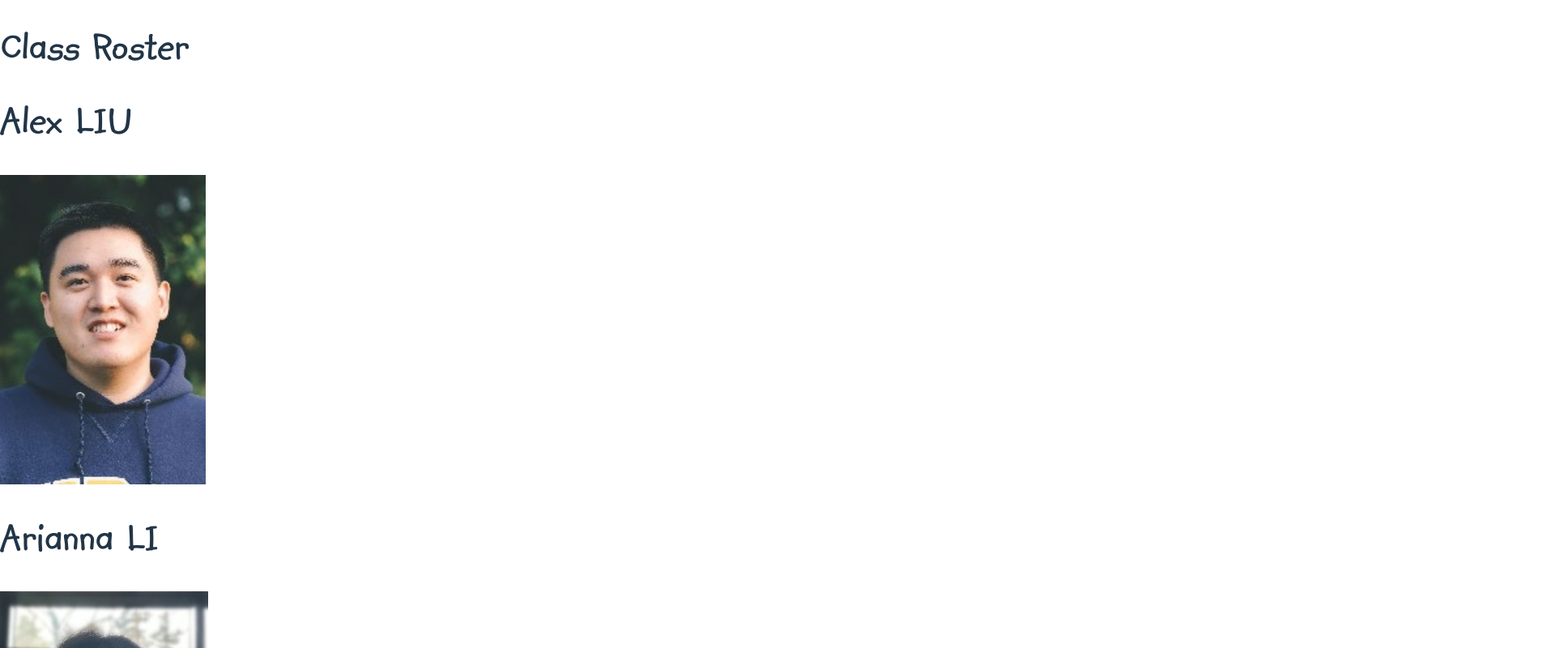
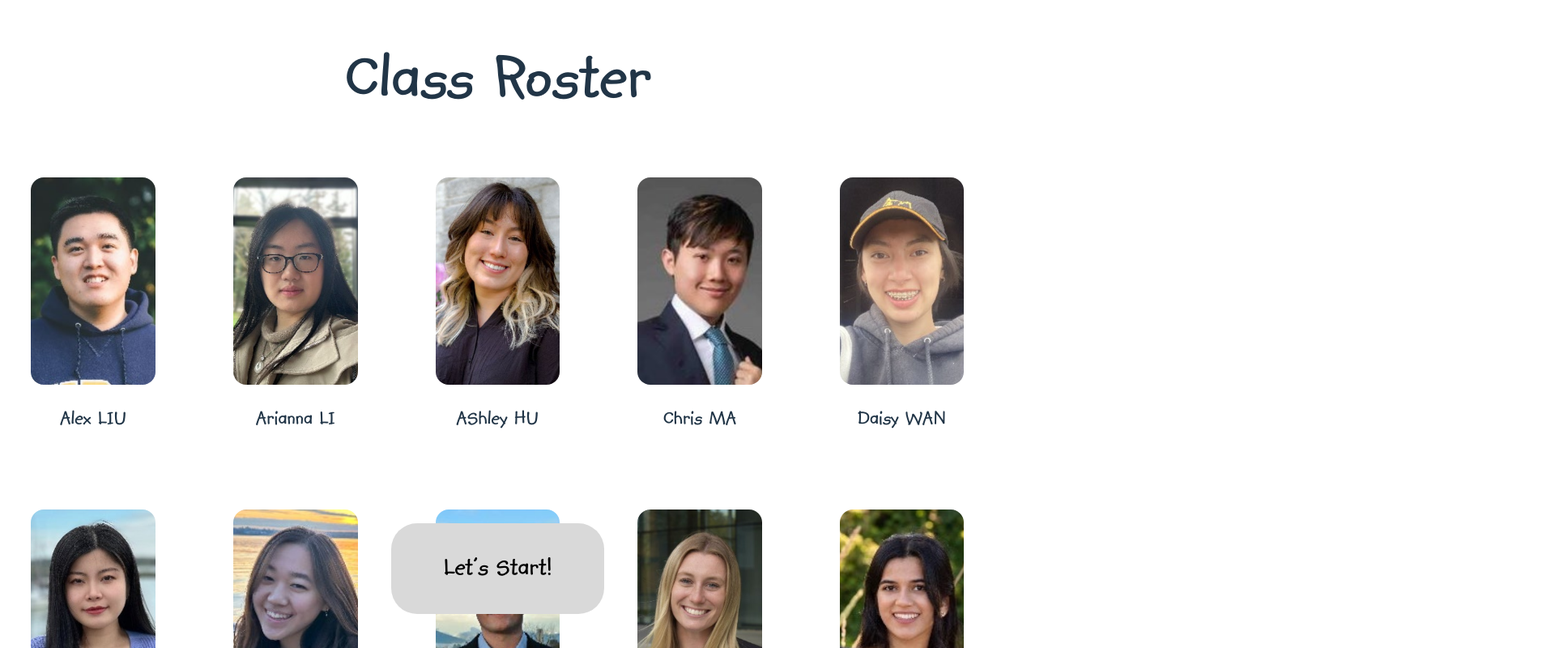
Before and after one commit to michelleykim/FindYourMMDD, a React (Vite) app in the folder client/: page /roster in a window 1280 px wide. Shown: the top 800 px of the page at 81% size, 1920 px wide, since content can reach past the window. Built offline with nearby package versions, Linux system fonts and the light colour scheme.

Commit message:
add roster styling

```diff
--- a/client/src/routes/roster.jsx
+++ b/client/src/routes/roster.jsx
@@ -1,30 +1,74 @@
 import { Link } from "react-router-dom";
 import studentRoster from "../assets/roster.json";
+
+const content = {
+	display: "flex",
+	flexDirection: "column",
+	alignItems: "center",
+	width: "96vw",
+};
+const title = {
+	fontSize: "5.2em",
+};
+const frames = {
+	display: "flex",
+	flexDirection: "row",
+	flexWrap: "wrap",
+	justifyContent: "space-between",
+	textAlign: "center",
+	width: "100%",
+};
+const frame = {
+	width: "18vw",
+	height: "32vw",
+};
+const photo = {
+	borderRadius: "1em",
+	margin: "1em",
+	width: "12vw",
+	height: "20vw",
+	objectFit: "cover",
+};
+const name = {
+	fontSize: "1.6em",
+	textOverflow: "ellipsis",
+	margin: 0,
+};
+const button = {
+	position: "fixed",
+	bottom: "10px",
+	margin: "1em",
+	padding: "1em 2em",
+	borderRadius: "1em",
+	backgroundColor: "#d9d9d9",
+	fontSize: "2em",
+};
 
 export default function Roster() {
 	const students = studentRoster.students;
 
 	return (
 		<>
-			<div>
-				<h1>Class Roster</h1>
-				<div>
+			<div style={content}>
+				<h1 style={title}>Class Roster</h1>
+				<div style={frames}>
 					{students.map((student) => (
 						<Frame key={student.name} student={student} />
 					))}
 				</div>
+				<Link style={button} to={`/game`}>
+					Let&apos;s Start!
+				</Link>
 			</div>
-
-			<Link to={`/game`}>Let&apos;s Start!</Link>
 		</>
 	);
 }
 
 function Frame({ student }) {
 	return (
-		<div className="frame">
-			<h1>{student.name}</h1>
-			<img src={student.photo} alt={`${student.name}`} />
+		<div style={frame}>
+			<img style={photo} src={student.photo} alt={`${student.name}`} />
+			<h2 style={name}>{student.name}</h2>
 		</div>
 	);
 }
```
